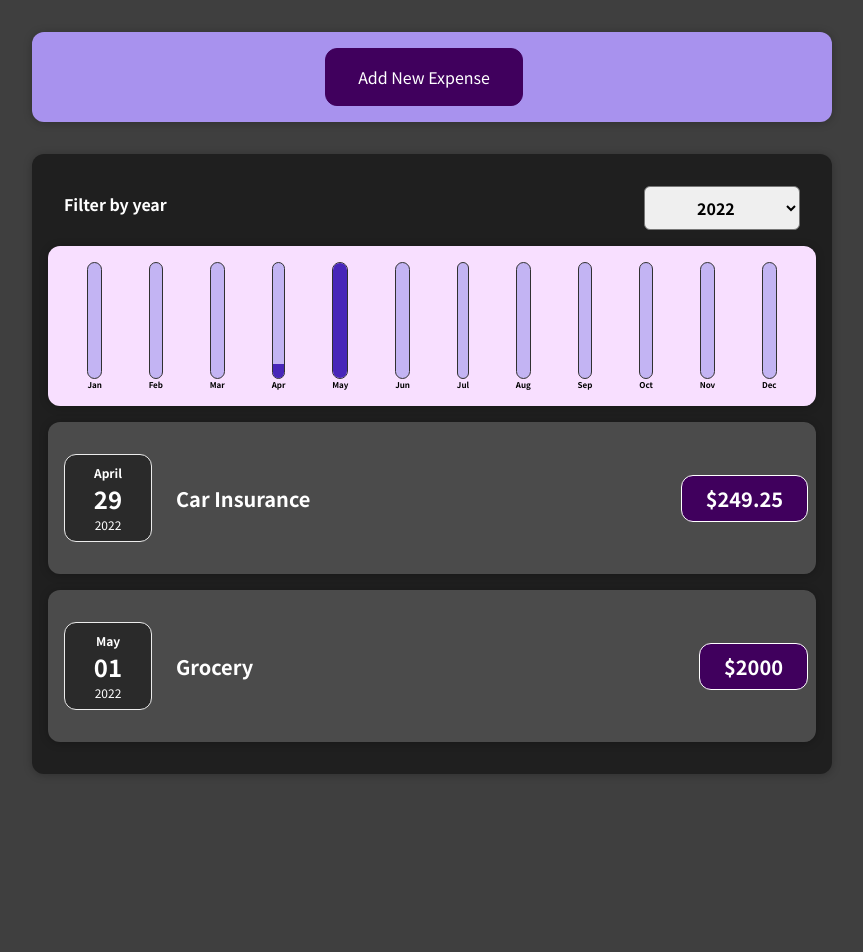
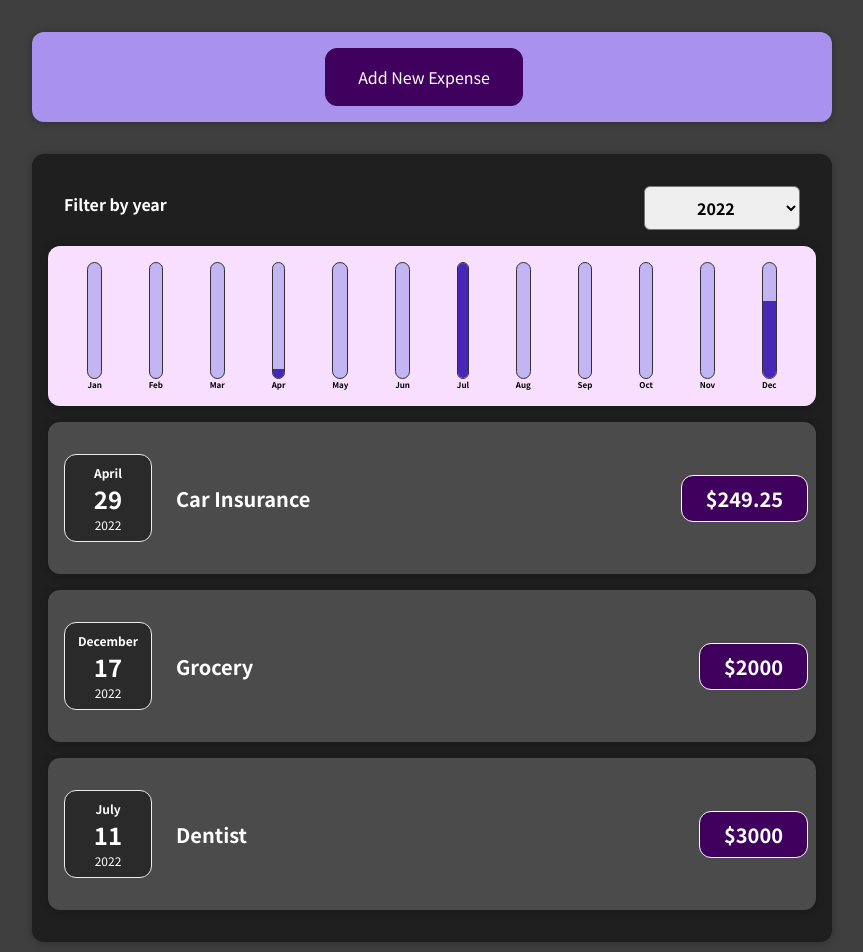
Before and after one commit to Mahboobeh-sayadiyan/My-Funny-Tiny-Project-Expense-Notebook, a React (Create React App) app: page / in a window 1280 px wide. Shown: the top 952 px of the page, without its empty margins (208-1071 px from the left). Before the commit the page ends 806 px from the top, so only its background shows below. Built offline with nearby package versions, Linux system fonts and the light colour scheme.

Commit message:
'final-commit'

```diff
--- a/src/App.js
+++ b/src/App.js
@@ -11,19 +11,25 @@ const DATA_ARR = [
   {
     title: "Grocery",
     price: "2000",
-    date: new Date("2022-05-01"),
+    date: new Date(2022, 11, 17),
     id: "454545452121",
   },
   {
     title: "CarWash",
     price: "20",
-    date: new Date("2019-01-01"),
+    date: new Date(2019, 5, 17),
     id: "2589345154",
   },
   {
     title: "Restaurant",
     price: "100",
-    date: new Date("2021-01-01"),
+    date: new Date(2021, 4, 11),
+    id: "45454789347",
+  },
+  {
+    title: "Dentist",
+    price: "3000",
+    date: new Date(2022, 6, 11),
     id: "45454789347",
   },
 ];
```
